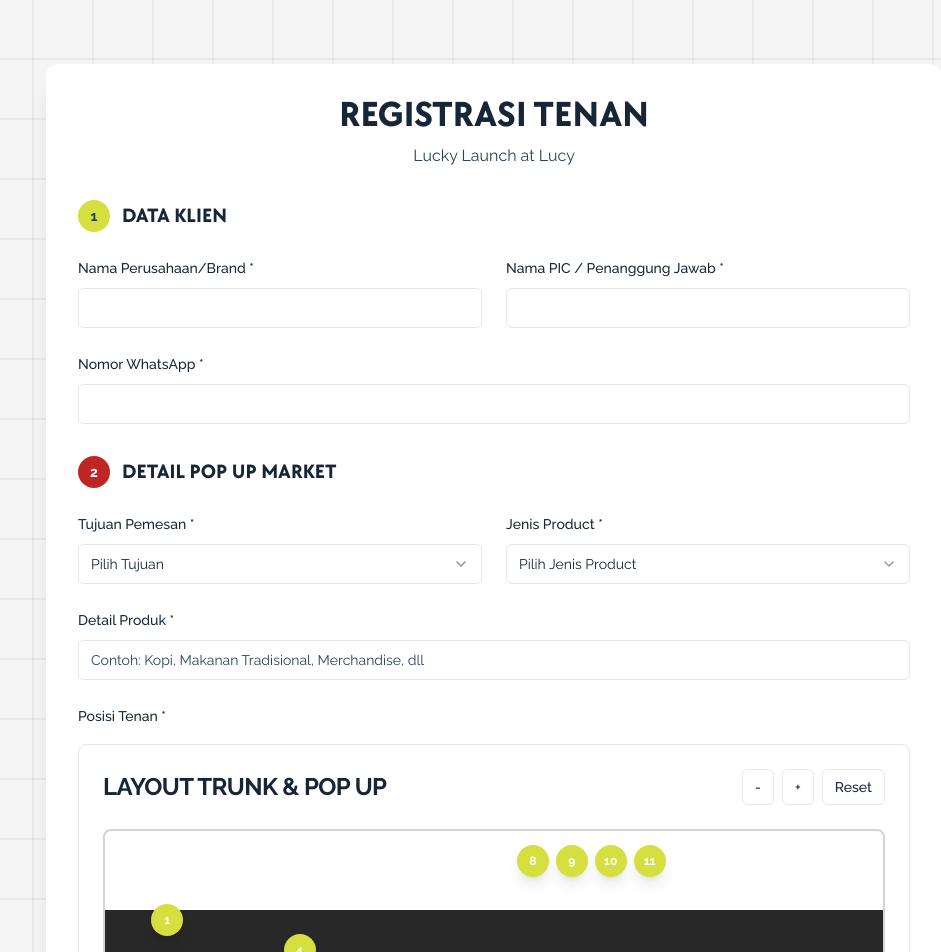
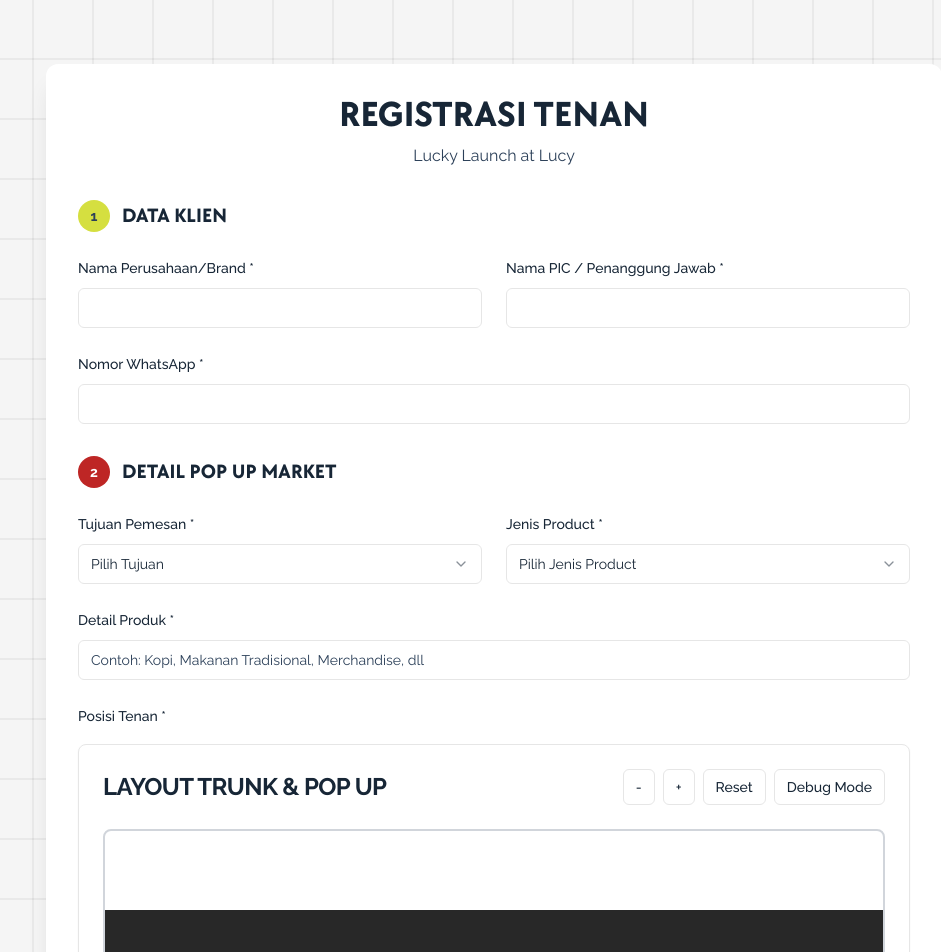
Before and after one commit to kodingkeliling/luckylaunchatlucy, a Next.js app: page /popup in a window 1280 px wide. Shown: the top 952 px of the page, without its empty margins (146-1087 px from the left). Built offline with nearby package versions, Linux system fonts and the light colour scheme.

Commit message:
Add visual feedback for selected spots and debug mode for coordinate calculation

```diff
--- a/src/components/LayoutMap.tsx
+++ b/src/components/LayoutMap.tsx
@@ -22,39 +22,34 @@ interface SpotInfo {
 
 const spots: SpotInfo[] = [
   // PARKING AREA - berdasarkan gambar
-  { id: 'spot-1', number: 1, x: 8, y: 15, size: '3x3m', area: 'Parking Area', available: true, price: { threeDay: 400000, twoDay: 325000, oneDay: 225000 } },
-  { id: 'spot-2', number: 2, x: 15, y: 25, size: '3x3m', area: 'Parking Area', available: true, price: { threeDay: 400000, twoDay: 325000, oneDay: 225000 } },
+  { id: 'spot-1', number: 1, x: 30, y: 62, size: '3x3m', area: 'Parking Area', available: true, price: { threeDay: 400000, twoDay: 325000, oneDay: 225000 } },
+  { id: 'spot-2', number: 2, x: 30, y: 57, size: '3x3m', area: 'Parking Area', available: true, price: { threeDay: 400000, twoDay: 325000, oneDay: 225000 } },
 
   // TRUNK AREA & SEATING AREA
-  { id: 'spot-4', number: 4, x: 25, y: 20, size: '3x3m', area: 'Seating Area', available: true, price: { threeDay: 300000, twoDay: 250000, oneDay: 200000 } },
+  { id: 'spot-4', number: 4, x: 60.5, y: 58.5, size: '3x3m', area: 'Seating Area', available: true, price: { threeDay: 300000, twoDay: 250000, oneDay: 200000 } },
 
   // HALLWAY & TOILET AREA
-  { id: 'spot-3', number: 3, x: 35, y: 30, size: '3x3m', area: 'Hallway', available: true, price: { threeDay: 300000, twoDay: 250000, oneDay: 200000 } },
-  { id: 'spot-5', number: 5, x: 45, y: 35, size: '3x3m', area: 'Hallway', available: true, price: { threeDay: 300000, twoDay: 250000, oneDay: 200000 } },
-  { id: 'spot-6', number: 6, x: 40, y: 25, size: '3x3m', area: 'Seating Area', available: true, price: { threeDay: 300000, twoDay: 250000, oneDay: 200000 } },
+  { id: 'spot-3', number: 3, x: 59.3, y: 62.5, size: '3x3m', area: 'Hallway', available: true, price: { threeDay: 300000, twoDay: 250000, oneDay: 200000 } },
+  { id: 'spot-5', number: 5, x: 58.2, y: 50.4, size: '3x3m', area: 'Hallway', available: true, price: { threeDay: 300000, twoDay: 250000, oneDay: 200000 } },
+  { id: 'spot-6', number: 6, x: 60.4, y: 50.4, size: '3x3m', area: 'Seating Area', available: true, price: { threeDay: 300000, twoDay: 250000, oneDay: 200000 } },
+  { id: 'spot-7', number: 7, x: 62.6, y: 50.4, size: '3x3m', area: 'Seating Area', available: true, price: { threeDay: 300000, twoDay: 250000, oneDay: 200000 } },
 
   // EXTRA BAR AREA (atas)
-  { id: 'spot-8', number: 8, x: 55, y: 5, size: '3x3m', area: 'Extra Bar', available: true, price: { threeDay: 400000, twoDay: 325000, oneDay: 225000 } },
-  { id: 'spot-9', number: 9, x: 60, y: 5, size: '3x3m', area: 'Extra Bar', available: true, price: { threeDay: 400000, twoDay: 325000, oneDay: 225000 } },
-  { id: 'spot-10', number: 10, x: 65, y: 5, size: '3x3m', area: 'Extra Bar', available: true, price: { threeDay: 400000, twoDay: 325000, oneDay: 225000 } },
-  { id: 'spot-11', number: 11, x: 70, y: 5, size: '3x3m', area: 'Extra Bar', available: true, price: { threeDay: 400000, twoDay: 325000, oneDay: 225000 } },
+  { id: 'spot-8', number: 8, x: 58, y: 43.5, size: '3x3m', area: 'Extra Bar', available: true, price: { threeDay: 400000, twoDay: 325000, oneDay: 225000 } },
+  { id: 'spot-9', number: 9, x: 61.2, y: 42, size: '3x3m', area: 'Extra Bar', available: true, price: { threeDay: 400000, twoDay: 325000, oneDay: 225000 } },
+  { id: 'spot-10', number: 10, x: 64.7, y: 42, size: '3x3m', area: 'Extra Bar', available: true, price: { threeDay: 400000, twoDay: 325000, oneDay: 225000 } },
+  { id: 'spot-11', number: 11, x: 67.9, y: 42.4, size: '3x3m', area: 'Extra Bar', available: true, price: { threeDay: 400000, twoDay: 325000, oneDay: 225000 } },
 
   // BAR AREA
-  { id: 'spot-12', number: 12, x: 55, y: 25, size: '3x3m', area: 'Bar', available: true, price: { threeDay: 400000, twoDay: 325000, oneDay: 225000 } },
-  { id: 'spot-13', number: 13, x: 60, y: 25, size: '2x2m', area: 'Bar', available: true, price: { threeDay: 300000, twoDay: 250000, oneDay: 175000 } },
-  { id: 'spot-14', number: 14, x: 65, y: 25, size: '2x2m', area: 'Bar', available: true, price: { threeDay: 300000, twoDay: 250000, oneDay: 175000 } },
-  { id: 'spot-15', number: 15, x: 70, y: 25, size: '2x2m', area: 'Bar', available: true, price: { threeDay: 300000, twoDay: 250000, oneDay: 175000 } },
-  { id: 'spot-16', number: 16, x: 75, y: 25, size: '1x1m', area: 'Bar', available: true, price: { threeDay: 250000, twoDay: 200000, oneDay: 150000 } },
+  { id: 'spot-12', number: 12, x: 70.4, y: 52, size: '3x3m', area: 'Bar', available: true, price: { threeDay: 400000, twoDay: 325000, oneDay: 225000 } },
+  { id: 'spot-13', number: 13, x: 79.8, y: 47.6, size: '2x2m', area: 'Bar', available: true, price: { threeDay: 300000, twoDay: 250000, oneDay: 175000 } },
+  { id: 'spot-14', number: 14, x: 82.6, y: 47.6, size: '2x2m', area: 'Bar', available: true, price: { threeDay: 300000, twoDay: 250000, oneDay: 175000 } },
+  { id: 'spot-15', number: 15, x: 85.4, y: 47.6, size: '2x2m', area: 'Bar', available: true, price: { threeDay: 300000, twoDay: 250000, oneDay: 175000 } },
+  { id: 'spot-16', number: 16, x: 90.8, y: 52.9, size: '1x1m', area: 'Bar', available: true, price: { threeDay: 250000, twoDay: 200000, oneDay: 150000 } },
 
   // AREA BELAKANG (bawah)
-  { id: 'spot-17', number: 17, x: 55, y: 45, size: '3x3m', area: 'Area Belakang', available: true, price: { threeDay: 300000, twoDay: 250000, oneDay: 200000 } },
-  { id: 'spot-18', number: 18, x: 60, y: 45, size: '3x3m', area: 'Area Belakang', available: true, price: { threeDay: 300000, twoDay: 250000, oneDay: 200000 } },
-  { id: 'spot-19', number: 19, x: 65, y: 45, size: '3x3m', area: 'Area Belakang', available: true, price: { threeDay: 300000, twoDay: 250000, oneDay: 200000 } },
-  { id: 'spot-20', number: 20, x: 70, y: 45, size: '3x3m', area: 'Area Belakang', available: true, price: { threeDay: 300000, twoDay: 250000, oneDay: 200000 } },
-
-  // OUTDOOR (bawah kiri)
-  { id: 'spot-21', number: 21, x: 5, y: 50, size: '3x3m', area: 'Outdoor', available: true, price: { threeDay: 0, twoDay: 0, oneDay: 300000 } },
-  { id: 'spot-22', number: 22, x: 12, y: 50, size: '3x3m', area: 'Outdoor', available: true, price: { threeDay: 0, twoDay: 0, oneDay: 300000 } },
+  { id: 'spot-17', number: 17, x: 79.4, y: 62.7, size: '3x3m', area: 'Area Belakang', available: true, price: { threeDay: 300000, twoDay: 250000, oneDay: 200000 } },
+  { id: 'spot-18', number: 18, x: 83.4, y: 62.7, size: '3x3m', area: 'Area Belakang', available: true, price: { threeDay: 300000, twoDay: 250000, oneDay: 200000 } },
 ];
 
 export default function LayoutMap() {
@@ -64,6 +59,8 @@ export default function LayoutMap() {
   const [panY, setPanY] = useState(0);
   const [isDragging, setIsDragging] = useState(false);
   const [dragStart, setDragStart] = useState({ x: 0, y: 0 });
+  const [debugMode, setDebugMode] = useState(false);
+  const [clickedCoords, setClickedCoords] = useState<{ x: number; y: number } | null>(null);
   const mapRef = useRef<HTMLDivElement>(null);
 
   const handleWheel = (e: React.WheelEvent) => {
@@ -73,6 +70,17 @@ export default function LayoutMap() {
   };
 
   const handleMouseDown = (e: React.MouseEvent) => {
+    if (debugMode) {
+      // Calculate coordinates relative to the image
+      const rect = mapRef.current?.getBoundingClientRect();
+      if (rect) {
+        const x = ((e.clientX - rect.left) / rect.width) * 100;
+        const y = ((e.clientY - rect.top) / rect.height) * 100;
+        setClickedCoords({ x: Math.round(x * 100) / 100, y: Math.round(y * 100) / 100 });
+      }
+      return;
+    }
+
     setIsDragging(true);
     setDragStart({ x: e.clientX - panX, y: e.clientY - panY });
   };
@@ -122,6 +130,13 @@ export default function LayoutMap() {
               >
                 Reset
               </Button>
+              <Button
+                variant={debugMode ? "default" : "outline"}
+                size="sm"
+                onClick={() => setDebugMode(!debugMode)}
+              >
+                {debugMode ? "Exit Debug" : "Debug Mode"}
+              </Button>
             </div>
           </div>
         </CardHeader>
@@ -131,7 +146,7 @@ export default function LayoutMap() {
             className="relative overflow-hidden rounded-lg border-2 border-gray-300"
             style={{
               height: '600px',
-              cursor: isDragging ? 'grabbing' : 'grab'
+              cursor: debugMode ? 'crosshair' : (isDragging ? 'grabbing' : 'grab')
             }}
             onWheel={handleWheel}
             onMouseDown={handleMouseDown}
@@ -161,7 +176,11 @@ export default function LayoutMap() {
                 <button
                   key={spot.id}
                   onClick={() => setSelectedSpot(spot)}
-                  className={`absolute w-8 h-8 rounded-full flex items-center justify-center text-xs font-bold text-white transition-all hover:scale-110 shadow-lg ${
+                  className={`absolute w-6 h-6 rounded-full flex items-center justify-center text-xs font-bold text-white transition-all hover:scale-110 shadow-lg border-2 ${
+                    selectedSpot?.id === spot.id
+                      ? 'border-white ring-2 ring-primary ring-offset-2 scale-125' // Selected state
+                      : 'border-transparent'
+                  } ${
                     spot.available
                       ? 'bg-primary hover:bg-primary/80'
                       : 'bg-gray-400 cursor-not-allowed'
@@ -221,6 +240,21 @@ export default function LayoutMap() {
             </div>
           </div>
 
+          {/* Debug Mode Info */}
+          {debugMode && (
+            <div className="mt-4 p-3 bg-yellow-50 rounded-lg text-sm text-yellow-800">
+              <p><strong>Debug Mode Aktif:</strong></p>
+              <p>Klik di mana saja pada peta untuk melihat koordinat</p>
+              {clickedCoords && (
+                <div className="mt-2 p-2 bg-yellow-100 rounded border">
+                  <p><strong>Koordinat terakhir diklik:</strong></p>
+                  <p>X: {clickedCoords.x}%, Y: {clickedCoords.y}%</p>
+                  <p className="text-xs mt-1">Copy koordinat ini untuk mengupdate posisi spot</p>
+                </div>
+              )}
+            </div>
+          )}
+
           {/* Instructions */}
           <div className="mt-4 p-3 bg-blue-50 rounded-lg text-sm text-blue-800">
             <p><strong>Cara menggunakan:</strong></p>
@@ -229,6 +263,7 @@ export default function LayoutMap() {
               <li>Drag untuk menggeser peta</li>
               <li>Klik spot untuk melihat detail</li>
               <li>Gunakan tombol +, -, Reset untuk kontrol zoom</li>
+              <li>Gunakan Debug Mode untuk menghitung koordinat spot baru</li>
             </ul>
           </div>
         </CardContent>
```
Also changed, not shown: public/images/DENAH POP UP.png.
